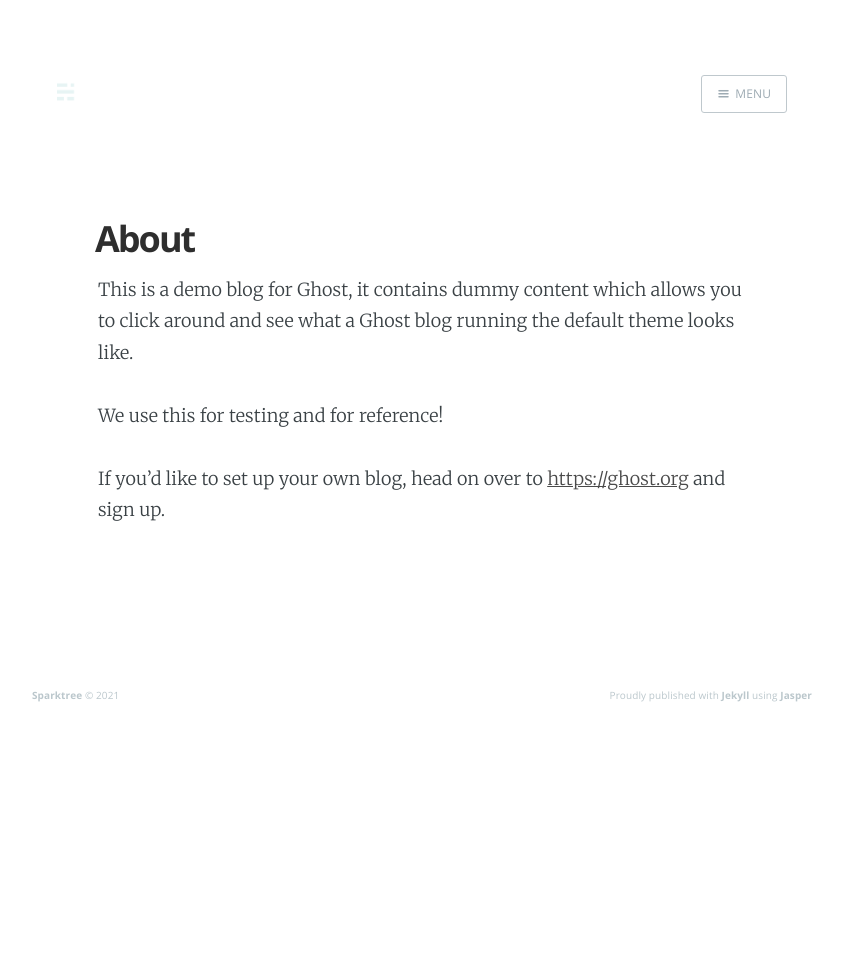
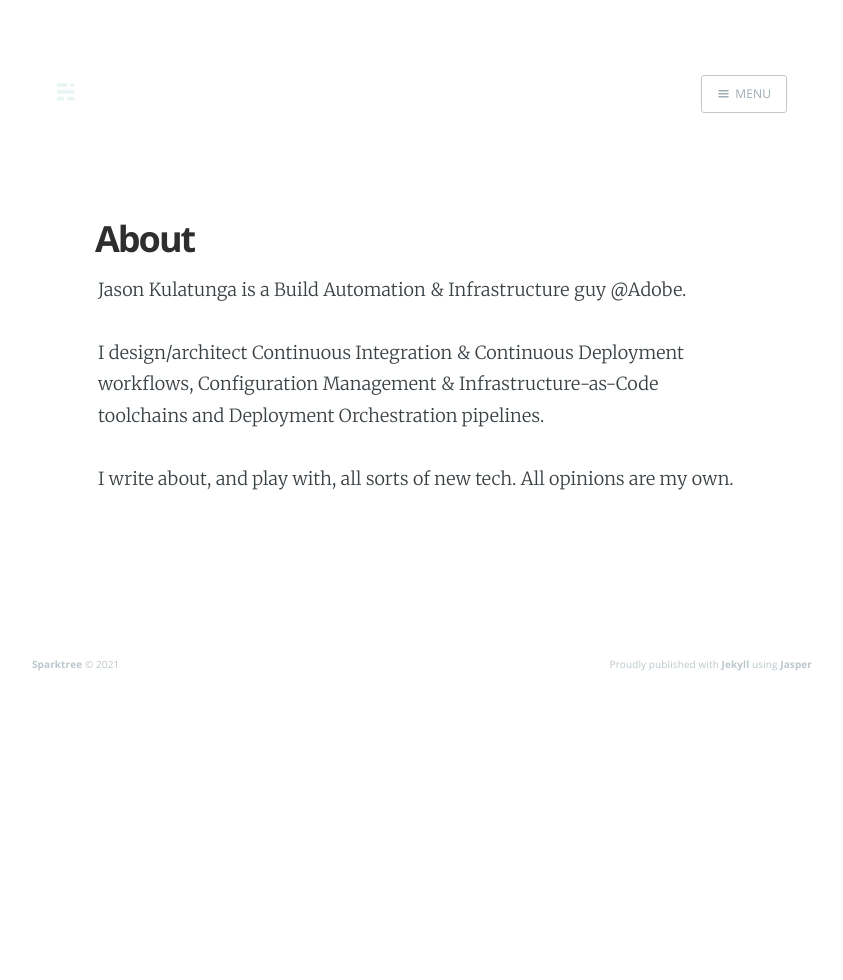
Before and after one commit to AnalogJ/thesparktree-blog, a Jekyll site: the page built from about/index.md, in a window 1280 px wide. Shown: the whole page, without its empty margins (218-1061 px from the left). Built offline with Jekyll 4.4.1, drawn with Linux system fonts in a browser that asks for light colours; nearby versions of some CDN libraries.

Commit message:
update about-me and paginate on 25 articles.

```diff
--- a/_config.yml
+++ b/_config.yml
@@ -3,7 +3,7 @@
 #highlighter: pygments
 markdown: kramdown
 highlighter: rouge
-paginate: 5
+paginate: 25
 language: 'en-uk'
 
 # Website info
--- a/about/index.md
+++ b/about/index.md
@@ -7,8 +7,8 @@ logo: '/assets/images/ghost.png'
 current: about
 ---
 
-This is a demo blog for Ghost, it contains dummy content which allows you to click around and see what a Ghost blog running the default theme looks like.
+Jason Kulatunga is a Build Automation & Infrastructure guy @Adobe.
 
-We use this for testing and for reference!
+I design/architect Continuous Integration & Continuous Deployment workflows, Configuration Management & Infrastructure-as-Code toolchains and Deployment Orchestration pipelines.
 
-If you'd like to set up your own blog, head on over to [https://ghost.org](https://ghost.org) and sign up.
+I write about, and play with, all sorts of new tech. All opinions are my own.
```
